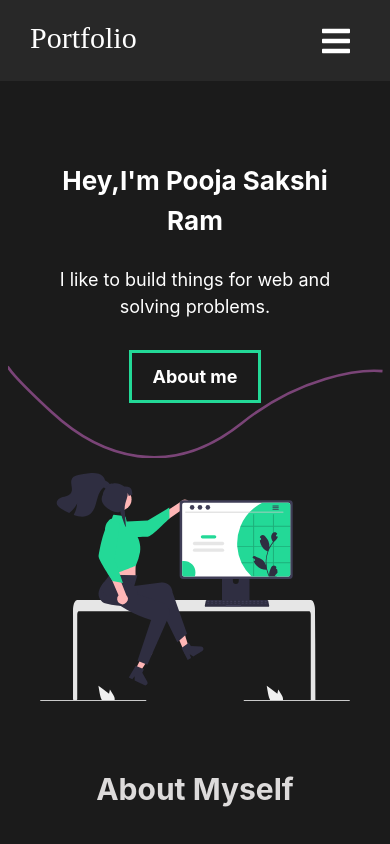
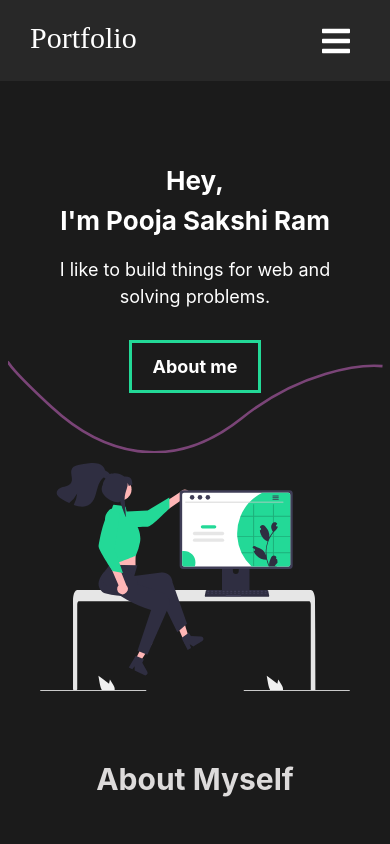
Before and after one commit to poojas10/portfolio, a React (Create React App) app: page / in a window 390 px wide. Shown: the top 844 px of the page. Built offline with nearby package versions, Linux system fonts and the light colour scheme.

Commit message:
changed hero title and intro section

```diff
--- a/src/components/AboutSections.jsx
+++ b/src/components/AboutSections.jsx
@@ -11,7 +11,7 @@ export default function AboutSections() {
       <div className=" about description row">
         <div className="title col-lg-6">
           <motion.h2  variants={titleAnim} initial="hidden" animate="show">
-            Hey,I'm Pooja Sakshi Ram
+            Hey,<br/>I'm Pooja Sakshi Ram
           </motion.h2>
 
           <motion.p className='content' variants={titleAnim} initial="hidden" animate="show">
--- a/src/components/Introduction.jsx
+++ b/src/components/Introduction.jsx
@@ -4,8 +4,7 @@ export default function Introduction() {
     return (
         <div id='intro' className='introduction description container-fluid'>
             <h1 className="main-heading">About Myself</h1>
-                 <p className='about-me content'>I am from Raipur, Chhattisgarh currently living in Hyderabad Telangana.I focus on writing accessible HTML, using modern CSS practices and writing clean Javascript.When writing Javascript code I mostly use React but I can adapt to whatever tools are required. My curiosity and penchant to solve problems makes me create intuitive solutions thereby contributing majorly to my skills in web development.
-                 When I'm not coding you will find me in the kitchen, I love to cook.
+                 <p className='about-me content'>I am from Raipur, Chhattisgarh currently living in Hyderabad Telangana. I focus on writing accessible HTML, using modern CSS practices and writing clean Javascript. When writing Javascript code I mostly use React but I can adapt to whatever tools are required. My curiosity and penchant to solve problems makes me create intuitive solutions thereby contributing majorly to my skills in web development.
                  </p>
         </div>
     )
--- a/src/index.css
+++ b/src/index.css
@@ -386,30 +386,20 @@ textarea:focus {
   .main-heading {
     margin-bottom: 3rem;
   }
-  .title {
-    /* font-size: 3rem; */
-  }
   footer.description {
     align-items: flex-start;
   }
 }
 @media screen and (max-width: 1200px) {
   .about {
-    padding: 2rem 2rem;
+    padding: 2rem;
     text-align: center;
   }
   .about button {
     margin: 2rem 0rem 5rem 0rem;
     padding: 1rem;
   }
-  /* h2 {
-    font-size: 2rem;
-  } */
-  .main-heading {
-    /* font-size: 2.4rem; */
-  }
   .heading {
-    /* padding: 0 2rem; */
     margin: 1rem 0;
   }
   .card {
@@ -430,7 +420,6 @@ textarea:focus {
   .css-8765yg,
   .css-qz9nci,
   .css-9p5trb {
-    /* font-size: 1.7rem !important; */
     color: #1b1b1b !important;
   }
   .about-me {
@@ -442,9 +431,7 @@ textarea:focus {
     justify-content: center;
     align-items: center;
   }
-  .image img {
-    /* width: 80%; */
-  }
+
   .title {
     display: flex;
     flex-direction: column;
@@ -459,7 +446,6 @@ textarea:focus {
   }
   .main-heading {
     margin-bottom: 2rem;
-    /* font-size: 3rem; */
   }
   .introduction.description {
     margin: auto;
@@ -470,27 +456,10 @@ textarea:focus {
 }
 
 @media screen and (max-width: 700px) {
-  /* h2 {
-    font-size: 1.8rem;
-  } */
-  .main-heading {
-    /* font-size: 2.3rem; */
-  }
-  /* .email,
-  .location {
-    font-size: 2rem;
-  } */
   .card-title.css-1r0flji-TimelineCardHeader {
     padding: 0;
   }
-  .css-1kg4xqy-TitleWrapper,
-  .css-8765yg,
-  .css-qz9nci,
-  .css-9p5trb {
-    /* font-size: 1.8rem !important; */
-  }
   .css-qz9nci {
-    /* font-size: 2rem !important; */
     color: #1b1b1b;
   }
   .css-1iv48dl-TimelineVerticalWrapper,
@@ -504,7 +473,6 @@ textarea:focus {
     padding: 2rem;
   }
   .project-title {
-    /* padding: 1rem; */
     margin-bottom: 2rem;
   }
   .heading {
@@ -518,21 +486,16 @@ textarea:focus {
   }
   .project-card .main-heading {
     margin-bottom: 0;
-    /* font-size: 3rem; */
   }
   .project-container.description {
     padding: 2rem;
   }
   .project-description {
-    /* font-size: 1.4rem; */
     margin: 2rem 0;
   }
   .about.description,
   h2 {
     margin-top: 2rem;
-  }
-  .content {
-    /* font-size: 2.5rem; */
   }
   footer.description {
     align-items: flex-start;
@@ -540,54 +503,13 @@ textarea:focus {
   .description {
     min-height: 70vh;
   }
-  .title p,
-  .hero-btn {
-    /* font-size: 2rem; */
-  }
   .introduction p {
     /* font-size: 2.5rem; */
     line-height: 35px;
   }
-  .main-heading {
-    /* font-size: 3rem; */
-  }
-  p,
-  label,
-  button {
-    /* font-size: 2rem; */
-  }
-  a {
-    /* font-size: 1.8rem; */
-  }
-  .social-media-icons a {
-    /* font-size: 2rem; */
-  }
-  .card-title {
-    /* font-size: 2rem !important; */
-  }
-  .title h2 {
-    /* font-size: 4rem; */
-  }
-  .title .content,
-  .hero-btn,
-  .project-description {
-    /* font-size: 2.5rem; */
-  }
-  .title p {
-    margin-top: 2rem;
-  }
-  .image img {
-    /* width: 100%; */
-  }
+
   .css-9p5trb {
-    /* font-size: 1.5rem !important; */
     margin-top: 2rem !important;
-  }
-}
-
-@media screen and (min-width: 700px) and (max-width: 950px) {
-  .image img {
-    /* width: auto; */
   }
 }
 
@@ -596,65 +518,29 @@ textarea:focus {
   h2 {
     margin-top: 2rem;
   }
-  .content {
-    /* font-size: 2.5rem; */
-  }
+
   footer.description {
     align-items: flex-start;
   }
   .description {
     min-height: 70vh;
   }
-  .about-me{
+  .about-me {
     font-size: 1.8rem;
   }
-  .title p,
-  .hero-btn {
-    /* font-size: 2rem; */
-  }
+
   .introduction p {
-    /* font-size: 2.5rem; */
     line-height: 35px;
   }
-  .main-heading {
-    /* font-size: 3rem; */
-  }
-  p,
-  label,
-  button {
-    /* font-size: 2rem; */
-  }
-  a {
-    /* font-size: 1.8rem; */
-  }
-  .social-media-icons a {
-    /* font-size: 2rem; */
-  }
-  .card-title {
-    /* font-size: 2rem !important; */
-  }
-  .title h2 {
-    /* font-size: 4rem; */
-  }
-  .title .content,
-  .hero-btn,
-  .project-description {
-    /* font-size: 2.5rem; */
-  }
+
   .title p {
     margin-top: 2rem;
   }
   .image img {
     width: 100%;
-    /* height: 80vh; */
   }
   .card-sub-title.css-16xwfah-TimelineContentSubTitle {
-    /* font-size: 1.9rem !important; */
     margin-top: 2rem !important;
-  }
-  .css-16kzc6-ShowMore,
-  .css-q6vr8b-TimelineContentDetails {
-    /* font-size: 1.9rem !important; */
   }
 }
 
@@ -665,7 +551,7 @@ textarea:focus {
   p {
     font-size: 1.7rem;
   }
-  .image{
+  .image {
     height: 80vh;
   }
 }
```
